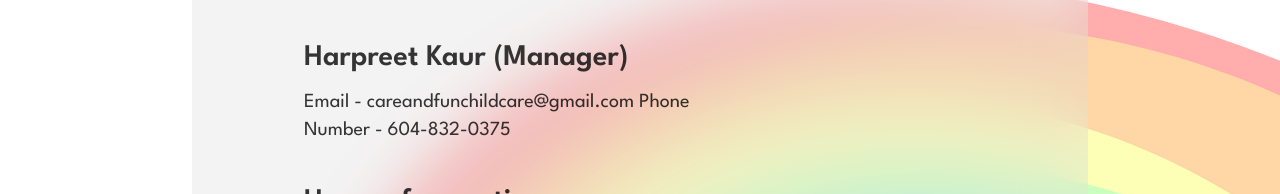
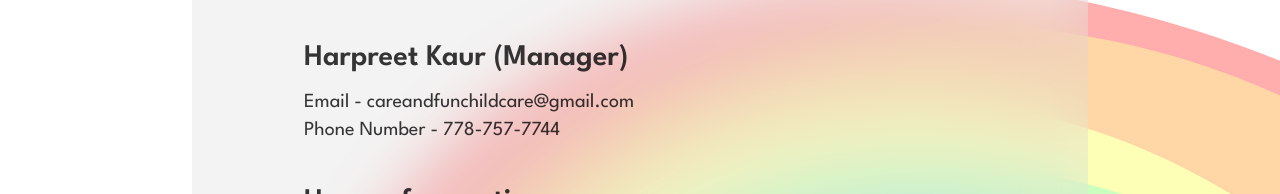
Before and after one commit to devnull03/commision-daycare-site, a SvelteKit app: page /contact in a window 1280 px wide. Shown: the part 280-474 px from the top of the page. Built offline with nearby package versions, Linux system fonts and the light colour scheme.

Commit message:
feat: content change

```diff
--- a/src/routes/contact/+page.svelte
+++ b/src/routes/contact/+page.svelte
@@ -47,8 +47,8 @@
       <p class="lg:text-3xl text-2xl pb-3 font-semibold">
         Harpreet Kaur (Manager)
       </p>
-      <p>Email - careandfunchildcare@gmail.com Phone</p>
-      <p>Number - 604-832-0375</p>
+      <p>Email - careandfunchildcare@gmail.com</p>
+      <p>Phone Number - 778-757-7744</p>
     </div>
 
     <div class="">
@@ -71,24 +71,30 @@
       </div>
 
       <div class="*:rounded-lg *:p-2 *:px-4 w-full *:outline-none">
-
-        <label for="name" class="-m-4 -mb-6 font-semibold lg:hidden">Name</label>
+        <label for="name" class="-m-4 -mb-6 font-semibold lg:hidden">Name</label
+        >
         <input type="text" id="name" placeholder="John Doe" bind:value={name} />
-        <label for="name" class="-m-4 -mt-2 -mb-6 font-semibold lg:hidden">Email</label>
+        <label for="name" class="-m-4 -mt-2 -mb-6 font-semibold lg:hidden"
+          >Email</label
+        >
         <input
           type="email"
           id="email"
           placeholder="example@email.com"
           bind:value={email}
         />
-        <label for="name" class="-m-4 -mt-2 -mb-6 font-semibold lg:hidden">Phone</label>
+        <label for="name" class="-m-4 -mt-2 -mb-6 font-semibold lg:hidden"
+          >Phone</label
+        >
         <input
           type="tel"
           id="phone"
           placeholder="+1 1234567890"
           bind:value={phone}
         />
-        <label for="name" class="-m-4 -mt-2 -mb-6 font-semibold lg:hidden">Message</label>
+        <label for="name" class="-m-4 -mt-2 -mb-6 font-semibold lg:hidden"
+          >Message</label
+        >
         <textarea id="message" placeholder="Message" bind:value={message} />
         <!-- <input type="submit" value="Submit" class="cursor-pointer" /> -->
         <div class="w-full flex justify-center">
--- a/src/routes/program/+page.svelte
+++ b/src/routes/program/+page.svelte
@@ -1,7 +1,4 @@
 <script lang="ts">
-
-
-
 </script>
 
 <main class="flex flex-col gap-24 py-16 h-full">
@@ -38,8 +35,8 @@
 
       <div class="pb-10">
         <p>Harpreet Kaur (Manager)</p>
-        <p>Email - careandfunchildcare@gmail.com Phone</p>
-        <p>Number - 604-832-0375</p>
+        <p>Email - careandfunchildcare@gmail.com</p>
+        <p>Phone Number - 778-757-7744</p>
       </div>
 
       <div class="pb-10">
```
